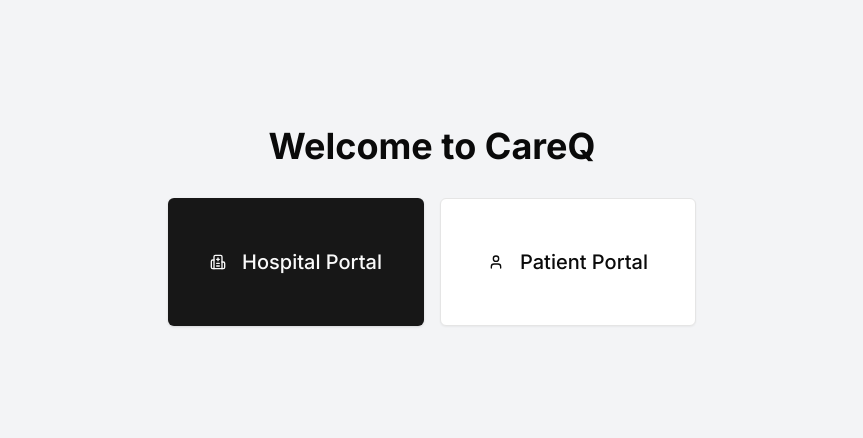
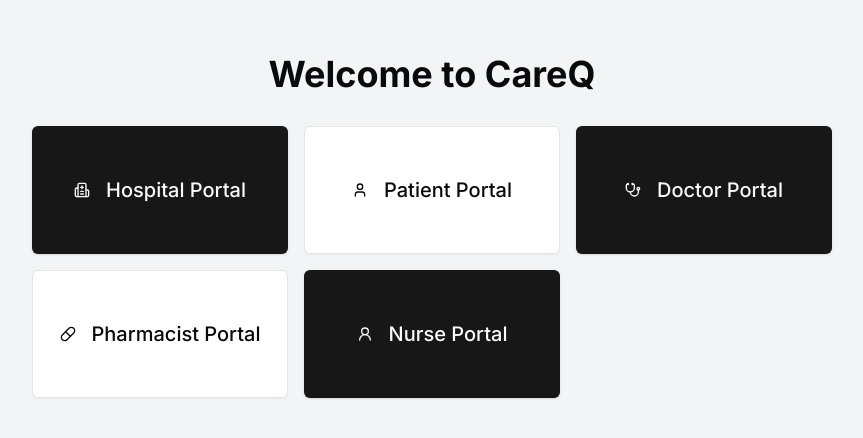
Before and after one commit to udit2002-c/Q, a Next.js app in the folder frontend/: page / in a window 1280 px wide. Shown: the part 174-612 px from the top of the page, without its empty margins (208-1071 px from the left). Built offline with nearby package versions, Linux system fonts and the light colour scheme.

Commit message:
portal login redirect fix

```diff
--- a/frontend/app/nurse/login/page.tsx
+++ b/frontend/app/nurse/login/page.tsx
@@ -17,7 +17,7 @@ export default function LoginPage() {
     // Here you would typically send a request to your backend to authenticate the user
     console.log("Logging in:", { email, password })
     // For now, we'll just redirect to the dashboard
-    router.push("/dashboard")
+    router.push("/nurse/dashboard")
   }
 
   return (
--- a/frontend/app/page.tsx
+++ b/frontend/app/page.tsx
@@ -1,14 +1,14 @@
 'use client'
 import React from 'react'
 import Link from 'next/link'
-import { Hospital, User } from 'lucide-react'
+import { Hospital, User, Stethoscope, Pill, UserRound } from 'lucide-react'
 import { Button } from "@/components/ui/button"
 
 export default function Home() {
   return (
     <div className="min-h-screen flex flex-col items-center justify-center bg-gray-100">
       <h1 className="text-4xl font-bold mb-8">Welcome to CareQ</h1>
-      <div className="flex flex-col sm:flex-row gap-4">
+      <div className="grid grid-cols-1 sm:grid-cols-2 lg:grid-cols-3 gap-4">
         <Link href="/hospital/login">
           <Button className="w-64 h-32 text-xl">
             <Hospital className="mr-2 h-6 w-6" /> Hospital Portal
@@ -19,6 +19,21 @@ export default function Home() {
             <User className="mr-2 h-6 w-6" /> Patient Portal
           </Button>
         </Link>
+        <Link href="/doctor/login">
+          <Button className="w-64 h-32 text-xl">
+            <Stethoscope className="mr-2 h-6 w-6" /> Doctor Portal
+          </Button>
+        </Link>
+        <Link href="/pharmacist/login">
+          <Button className="w-64 h-32 text-xl" variant="outline">
+            <Pill className="mr-2 h-6 w-6" /> Pharmacist Portal
+          </Button>
+        </Link>
+        <Link href="/nurse/login">
+          <Button className="w-64 h-32 text-xl">
+            <UserRound className="mr-2 h-6 w-6" /> Nurse Portal
+          </Button>
+        </Link>
       </div>
     </div>
   )
--- a/frontend/app/pharmacist/login/page.tsx
+++ b/frontend/app/pharmacist/login/page.tsx
@@ -29,7 +29,7 @@ export default function LoginPage() {
         title: "Login successful",
         description: "Welcome back!",
       })
-      router.push('/dashboard')
+      router.push('/pharmacist/dashboard')
     }, 2000)
   }
 
```
